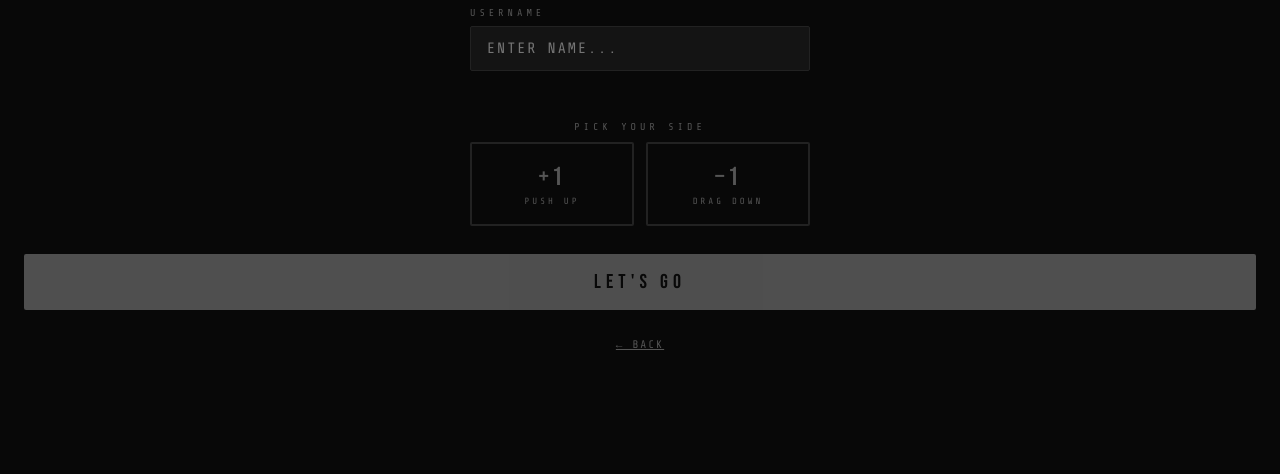
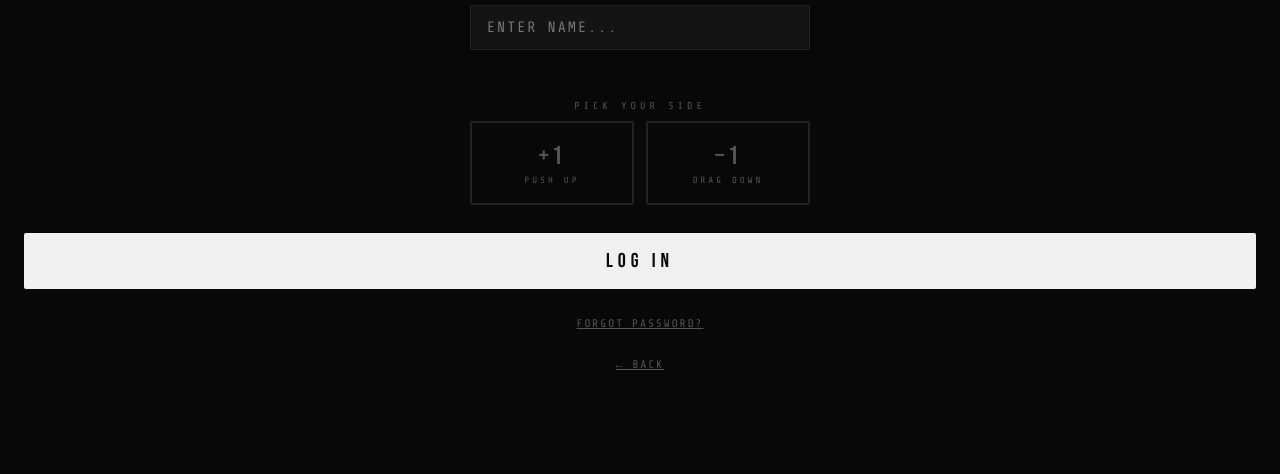
Before and after one commit to lankyshoota/TheNumberGame, a plain HTML site: page index.html in a window 1280 px wide. Both pictures are taken after a click on the button "PLAY AS GUEST". Shown: the part 288-762 px from the top of the page. Drawn offline with nearby package versions, Linux system fonts and the light colour scheme.

Commit message:
Update index.html

```diff
--- a/index.html
+++ b/index.html
@@ -255,8 +255,9 @@
     </div>
   </div>
 
-  <button class="entry-btn primary" id="guest-join-btn" onclick="joinAsGuest()" disabled>LET'S GO</button>
-  <span class="s-link" onclick="showScreen('screen-landing')">← BACK</span>
+<button class="entry-btn primary" id="login-btn" onclick="doLogin()">LOG IN</button>
+<span class="s-link" onclick="doForgotPassword()">FORGOT PASSWORD?</span>
+<span class="s-link" onclick="showScreen('screen-landing')">← BACK</span>
 </div>
 
 <!-- ── SCREEN 3: LOGIN ── -->
@@ -497,6 +498,15 @@
   }
 
   // ── LOGIN FLOW ──
+async function doForgotPassword() {
+  const email = document.getElementById('login-email').value.trim();
+  if (!email) { document.getElementById('login-error').textContent = 'ENTER YOUR EMAIL FIRST'; return; }
+  const { error } = await sb.auth.resetPasswordForEmail(email, {
+    redirectTo: 'https://lankyshoota.github.io/TheNumberGame'
+  });
+  if (error) { document.getElementById('login-error').textContent = error.message.toUpperCase(); return; }
+  showToast('RESET LINK SENT — CHECK YOUR EMAIL');
+}
   async function doLogin() {
     const email = document.getElementById('login-email').value.trim();
     const pass = document.getElementById('login-password').value;
```
